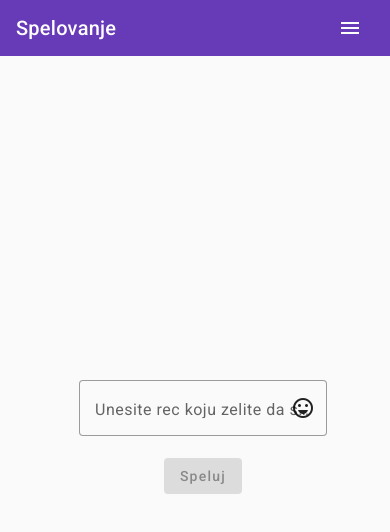
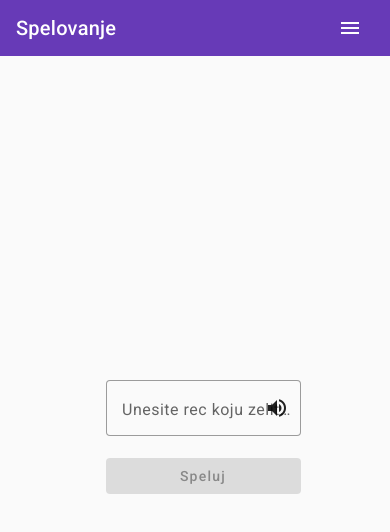
Before and after one commit to VladimirCvetkovic/spelovanje, an Angular app: page / in a window 390 px wide. Shown: the top 532 px of the page. Built offline with nearby package versions, Linux system fonts and the light colour scheme.

Commit message:
dodati su zvucnik ikona i sirina button u sidemenu na 100%

```diff
--- a/src/app/app.component.scss
+++ b/src/app/app.component.scss
@@ -19,6 +19,11 @@ mat-sidenav {
     h2 {
         margin-top: 16px;
     }
+    a {
+        width: 100%;
+        display: flex;
+        justify-content: start;
+    }
 }
 
 mat-sidenav-content {
--- a/src/app/spelovanje/home-spelovanje/home-spelovanje.component.html
+++ b/src/app/spelovanje/home-spelovanje/home-spelovanje.component.html
@@ -2,7 +2,9 @@
     <mat-form-field appearance="outline" class="vlicinaInput">
         <mat-label>Unesite rec koju zelite da spelujete</mat-label>
         <input formControlName="rec" matInput>
-        <mat-icon matSuffix (click)="spelujAudio()">sentiment_very_satisfied</mat-icon>
+        <mat-icon matSuffix (click)="spelujAudio()"><span class="material-icons-outlined">
+            volume_up
+            </span></mat-icon>
     </mat-form-field>
 </form>
 <button mat-flat-button color="primary" [disabled]="form.invalid" (click)="speluj()">
--- a/src/app/spelovanje/home-spelovanje/home-spelovanje.component.scss
+++ b/src/app/spelovanje/home-spelovanje/home-spelovanje.component.scss
@@ -46,3 +46,12 @@ mat-sidenav-content {
         width: 30vw;
       }
   }
+
+  @media (max-width: 480px) {
+    mat-form-field {
+        width: 50vw;
+    }
+    .mdc-button {
+        width: 50vw;
+      }
+  }
--- a/src/app/spelovanje/home-spelovanje/home-spelovanje.component.ts
+++ b/src/app/spelovanje/home-spelovanje/home-spelovanje.component.ts
@@ -1,8 +1,8 @@
 import { Component } from '@angular/core';
 import { FormControl, FormGroup, Validators } from '@angular/forms';
 import { SlovaService } from 'src/app/services/slova.service';
-import {Slovo}from 'src/app/models/slovo';
-import Speech from "speak-tts";
+import { Slovo }from 'src/app/models/slovo';
+
 
 
 
```
